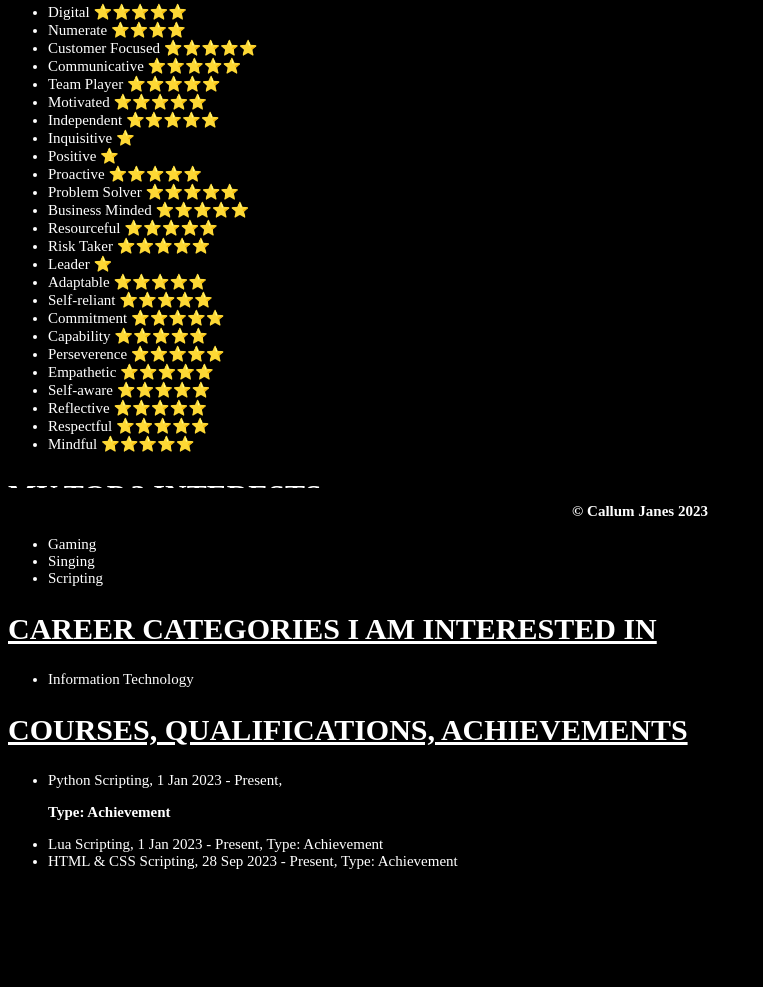
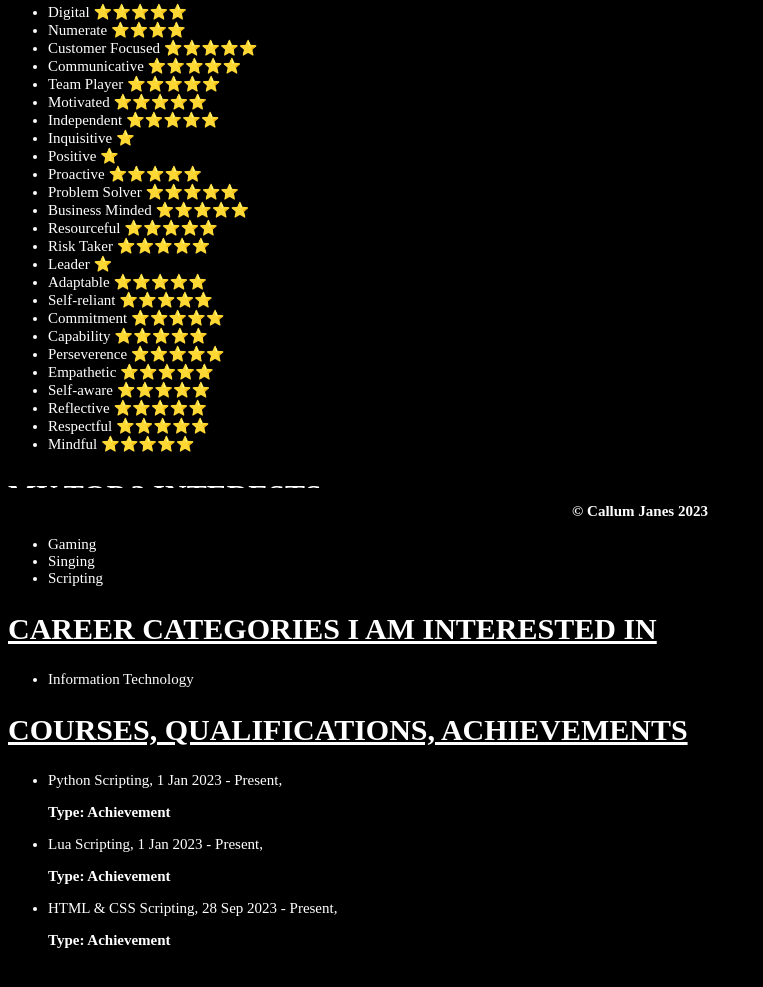
Before and after one commit to CallumJanes/CollegePortfolionew, a plain HTML site: page cv/index.html in a window 1280 px wide. Shown: the part 265-1252 px from the top of the page, without its empty margins (0-763 px from the left). Before the commit the page ends 1197 px from the top, so only its background shows below. Drawn offline with Linux system fonts and the light colour scheme.

Commit message:
b 	modified:   cv/index.html

```diff
--- a/cv/index.html
+++ b/cv/index.html
@@ -74,10 +74,10 @@
     <ul>
         <li>Python Scripting, 1 Jan 2023 - Present,</li>
         <h3>Type: Achievement</h3>
-        <li>Lua Scripting, 1 Jan 2023 - Present,
-            Type: Achievement</li>
-        <li>HTML & CSS Scripting, 28 Sep 2023 - Present,
-            Type: Achievement</li>
+        <li>Lua Scripting, 1 Jan 2023 - Present,</li>
+        <h3>Type: Achievement</h3>
+        <li>HTML & CSS Scripting, 28 Sep 2023 - Present,</li>
+        <h3>Type: Achievement</h3>
     </ul>
 </body>
 
```
